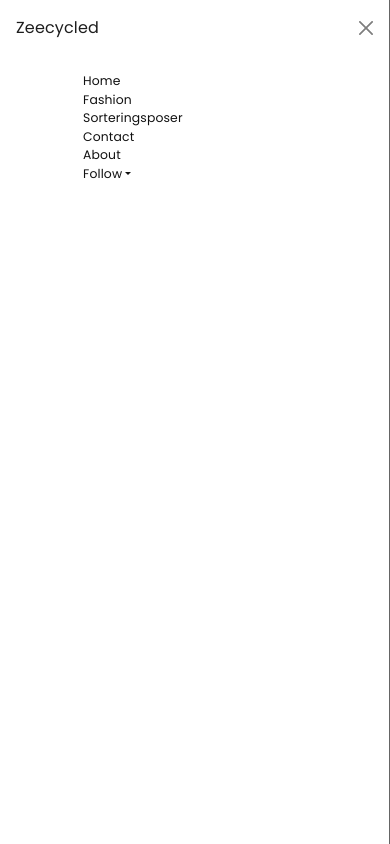
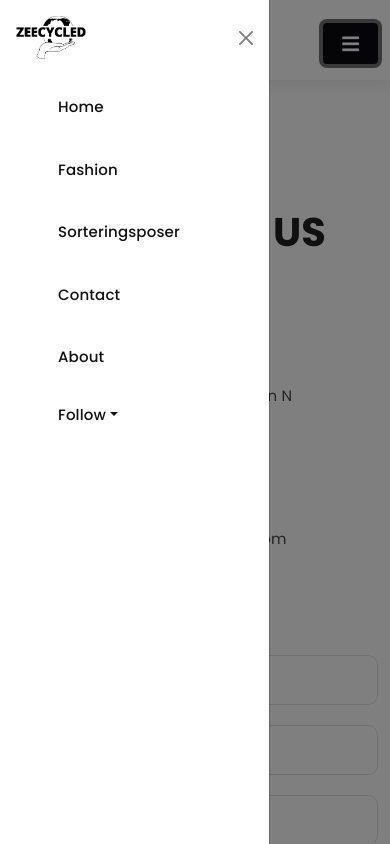
Before and after one commit to Anthai87/anthai87.github.io, a React (Create React App) app: page /zee_web/contact in a window 390 px wide. Both pictures are taken after a click on the button 350 px from the left and 43 px from the top of the page. Shown: the top 844 px of the page. Built offline with nearby package versions, Linux system fonts and the light colour scheme.

Commit message:
offcanvas update

```diff
--- a/src/components/navbar/index.js
+++ b/src/components/navbar/index.js
@@ -1,6 +1,7 @@
 import React from "react";
 import { Link } from "react-router-dom";
 import "./style.css";
+import { hover } from "@testing-library/user-event/dist/hover";
 
 const Navbar = () => {
   return (
@@ -90,12 +91,15 @@
         className="offcanvas offcanvas-start"
         id="offcanvasExample"
         aria-labelledby="offcanvasExampleLabel"
-        tabindex="-1"
       >
         <div className="offcanvas-header">
-          <h5 className="offcanvas-title" id="offcanvasExampleLabel">
-            Zeecycled
-          </h5>
+          <img
+            src="./logo-v1.png"
+            alt=""
+            className="img-fluid d-inline-block align-text-top"
+            width="70"
+            height="40"
+          />
           <button
             type="button"
             className="btn-close text-reset"
@@ -104,7 +108,6 @@
           ></button>
         </div>
         <div className="offcanvas-body">
-          <nav className="slicknav_nav">
           <ul>
             <li>
               <Link className="text-link" to="/zee_web">
@@ -134,7 +137,7 @@
             <div className="dropdownmenu">
               <a
                 href="/#"
-                  style={{ cursor: "pointer" }}
+                style={{ cursor: "pointer", padding: "10px 10px" }}
                 className="text-link dropdown-toggle"
                 id="dropdownMenuButton"
                 data-bs-toggle="dropdown"
@@ -164,7 +167,6 @@
               </ul>
             </div>
           </ul>
-          </nav>
         </div>
       </div>
     </>
--- a/src/components/navbar/style.css
+++ b/src/components/navbar/style.css
@@ -106,20 +106,29 @@
     padding: 10px 0;
   }
 }
-.slicknav_nav {
-  clear: both;
-  color: #fff;
-  margin: 0;
-  font-size: 0.875em;
+
+.offcanvas {
+  width: 270px;
 }
 
-.slicknav_nav ul {
-  margin: 0 0 0 20px;
+.offcanvas-body ul li {
+  margin-bottom: 30px;
   list-style: none;
+  padding: 5px 10px;
 }
-.slicknav_nav .text-link {
+.offcanvas-body ul li:hover {
+  background-color: #6c757d;
+}
+.offcanvas-body ul li:hover {
+  background-color: #6c757d;
+}
+.offcanvas-body .dropdownmenu:hover {
+  background-color: #6c757d;
+}
+.offcanvas-body .text-link {
   text-decoration: none;
-  padding: 5px 10px;
-  margin: 2px 5px;
   color: #111111;
+  font-size: 15px;
+  font-weight: 500;
+  line-height: 1.5;
 }
```
Lines whose indentation alone changed are shown as unchanged.
